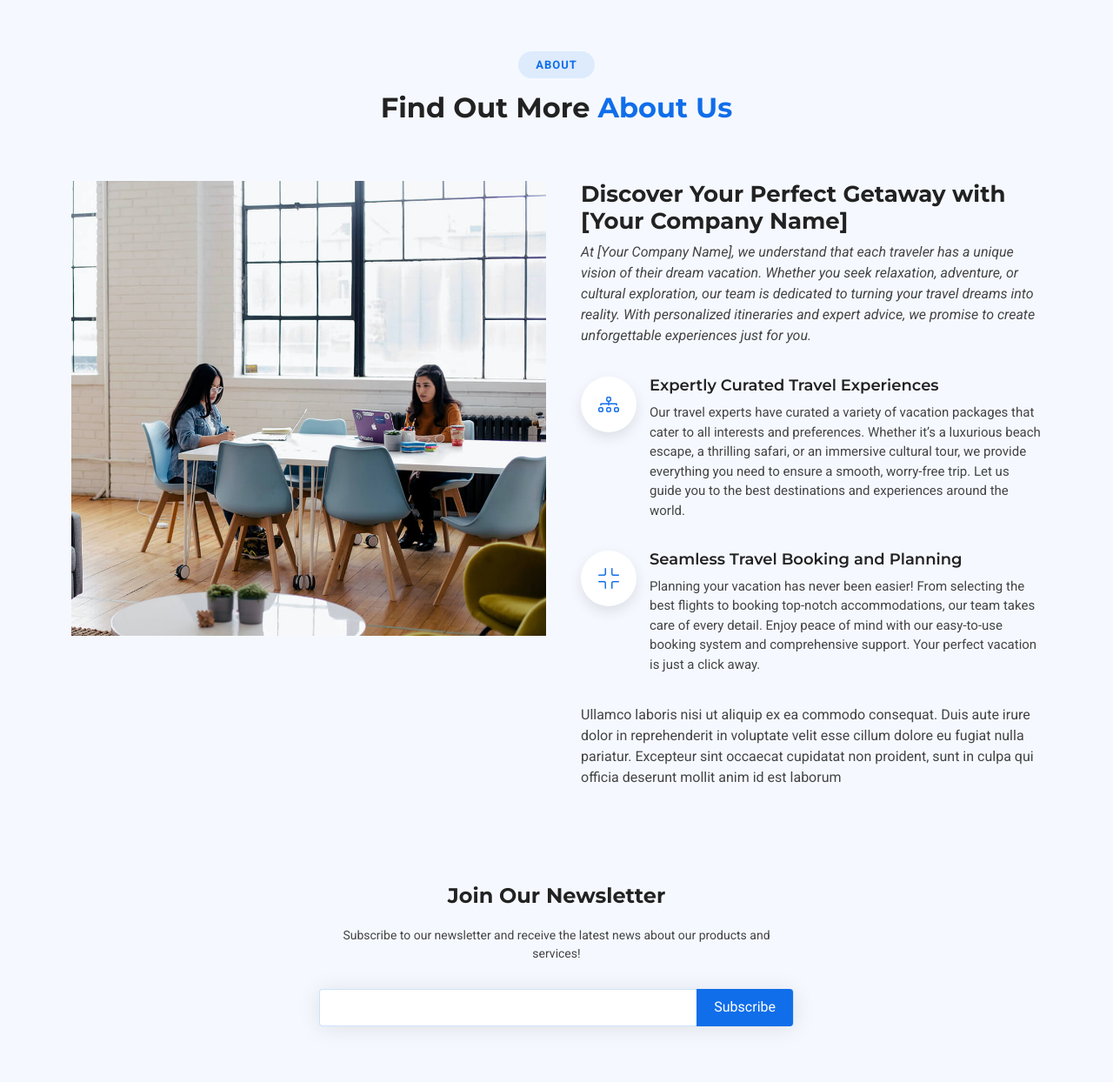
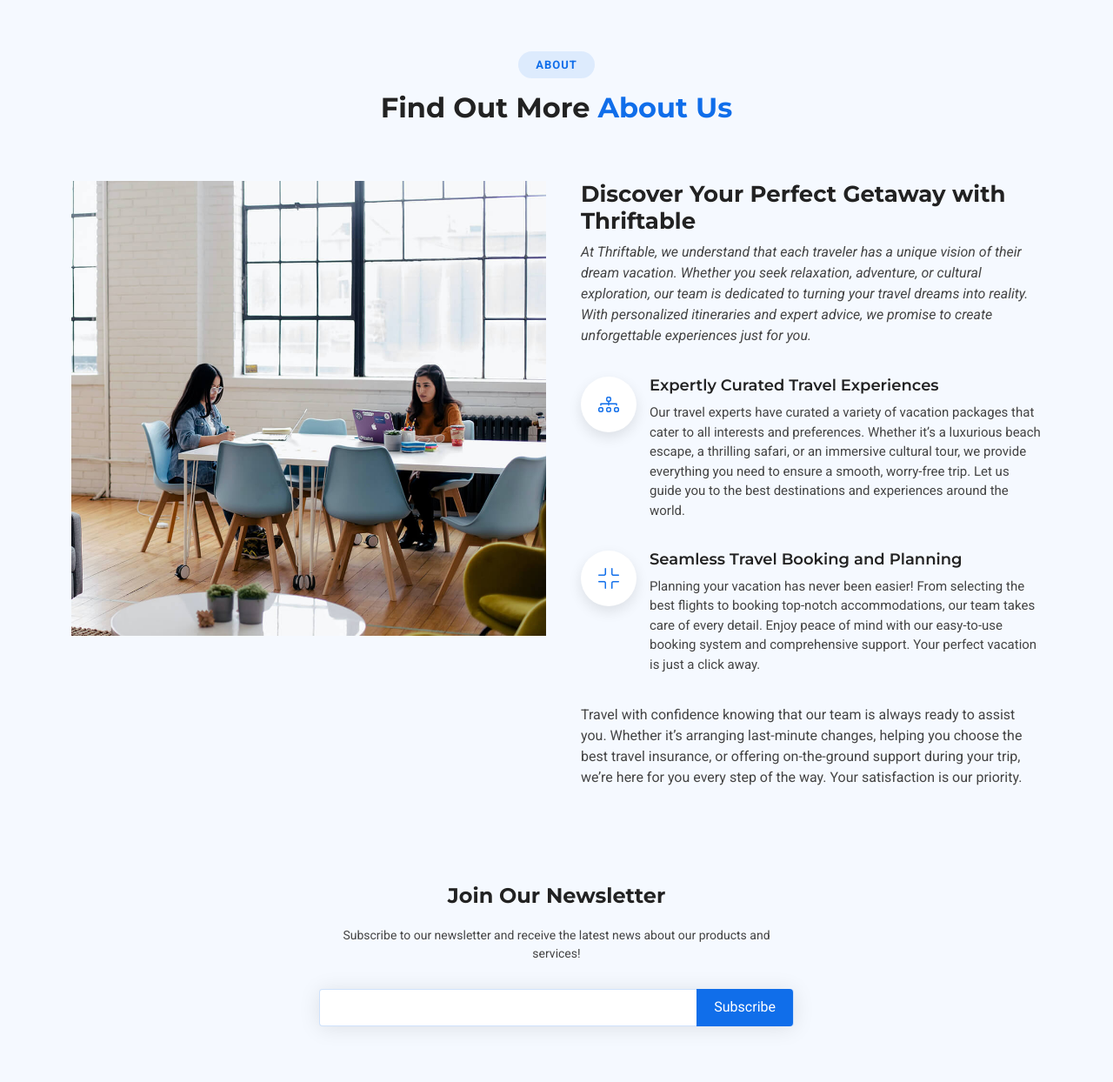
Before and after one commit to Carrington-dev/adventures, a Flask app: page / in a window 1280 px wide. Shown: the part 1187-2431 px from the top of the page at 87% size. Run offline with Flask 3, Linux system fonts and the light colour scheme; some libraries are stand-ins or nearby versions.

Commit message:
Update index.html
Co-Authored-By: Stemgon <165911512+stemgon@users.noreply.github.com>
Co-Authored-By: Carrington Muleya <79579279+carrington-dev@users.noreply.github.com>

```diff
--- a/templates/index.html
+++ b/templates/index.html
@@ -85,9 +85,9 @@
 
       <div class="col-lg-6 d-flex flex-column justify-content-center" data-aos="fade-up" data-aos-delay="200">
         <div class="about-content ps-0 ps-lg-3">
-          <h3>Discover Your Perfect Getaway with [Your Company Name]</h3>
+          <h3>Discover Your Perfect Getaway with {{ company }}</h3>
           <p class="fst-italic">
-            At [Your Company Name], we understand that each traveler has a unique vision of their dream vacation. Whether you seek relaxation, adventure, or cultural exploration, our team is dedicated to turning your travel dreams into reality. With personalized itineraries and expert advice, we promise to create unforgettable experiences just for you.
+            At {{ company }}, we understand that each traveler has a unique vision of their dream vacation. Whether you seek relaxation, adventure, or cultural exploration, our team is dedicated to turning your travel dreams into reality. With personalized itineraries and expert advice, we promise to create unforgettable experiences just for you.
           </p>
           <ul>
             <li>
@@ -109,9 +109,7 @@
             </li>
           </ul>
           <p>
-            Ullamco laboris nisi ut aliquip ex ea commodo consequat. Duis aute irure dolor in reprehenderit in voluptate
-            velit esse cillum dolore eu fugiat nulla pariatur. Excepteur sint occaecat cupidatat non proident, sunt in
-            culpa qui officia deserunt mollit anim id est laborum
+            Travel with confidence knowing that our team is always ready to assist you. Whether it’s arranging last-minute changes, helping you choose the best travel insurance, or offering on-the-ground support during your trip, we’re here for you every step of the way. Your satisfaction is our priority.
           </p>
         </div>
 
```
